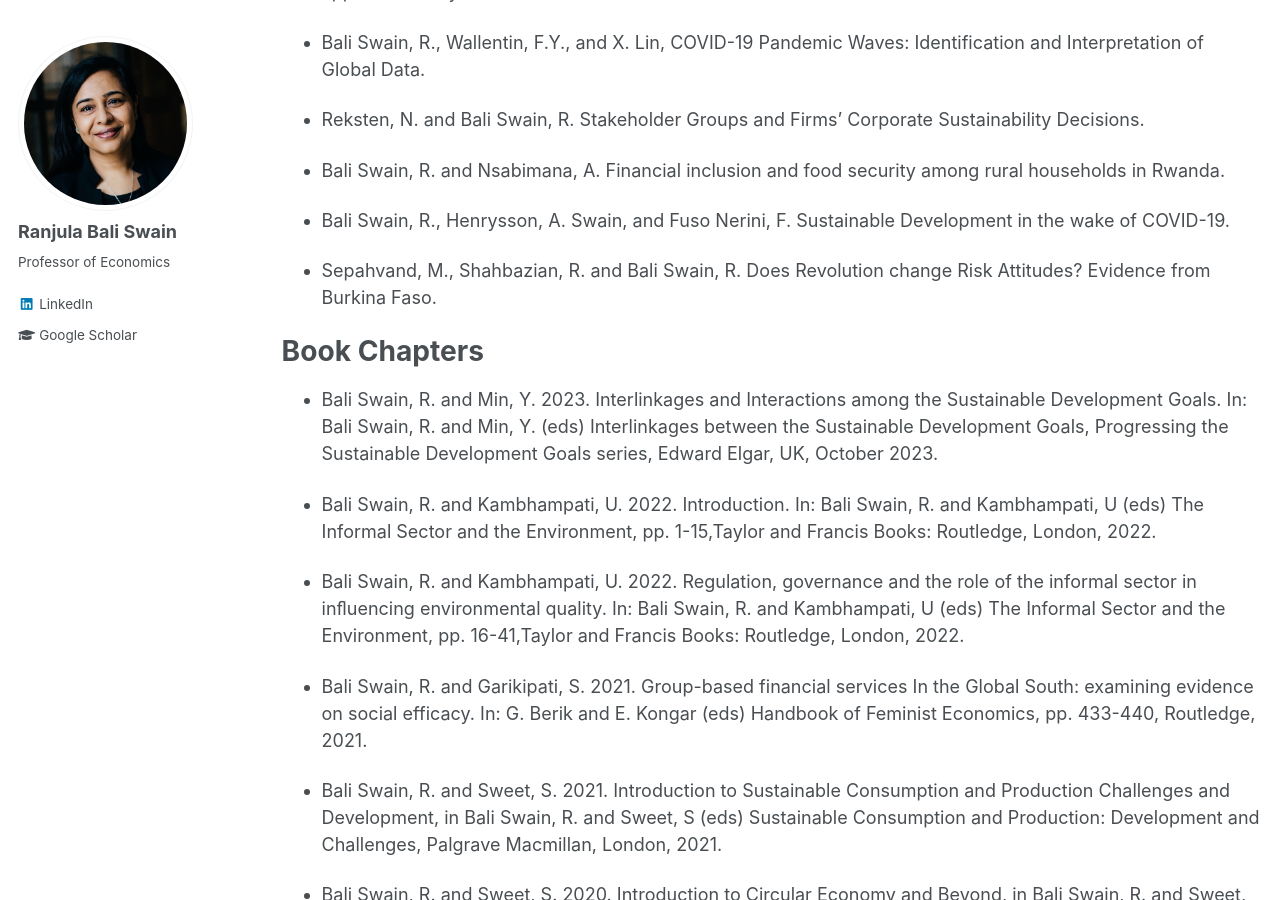
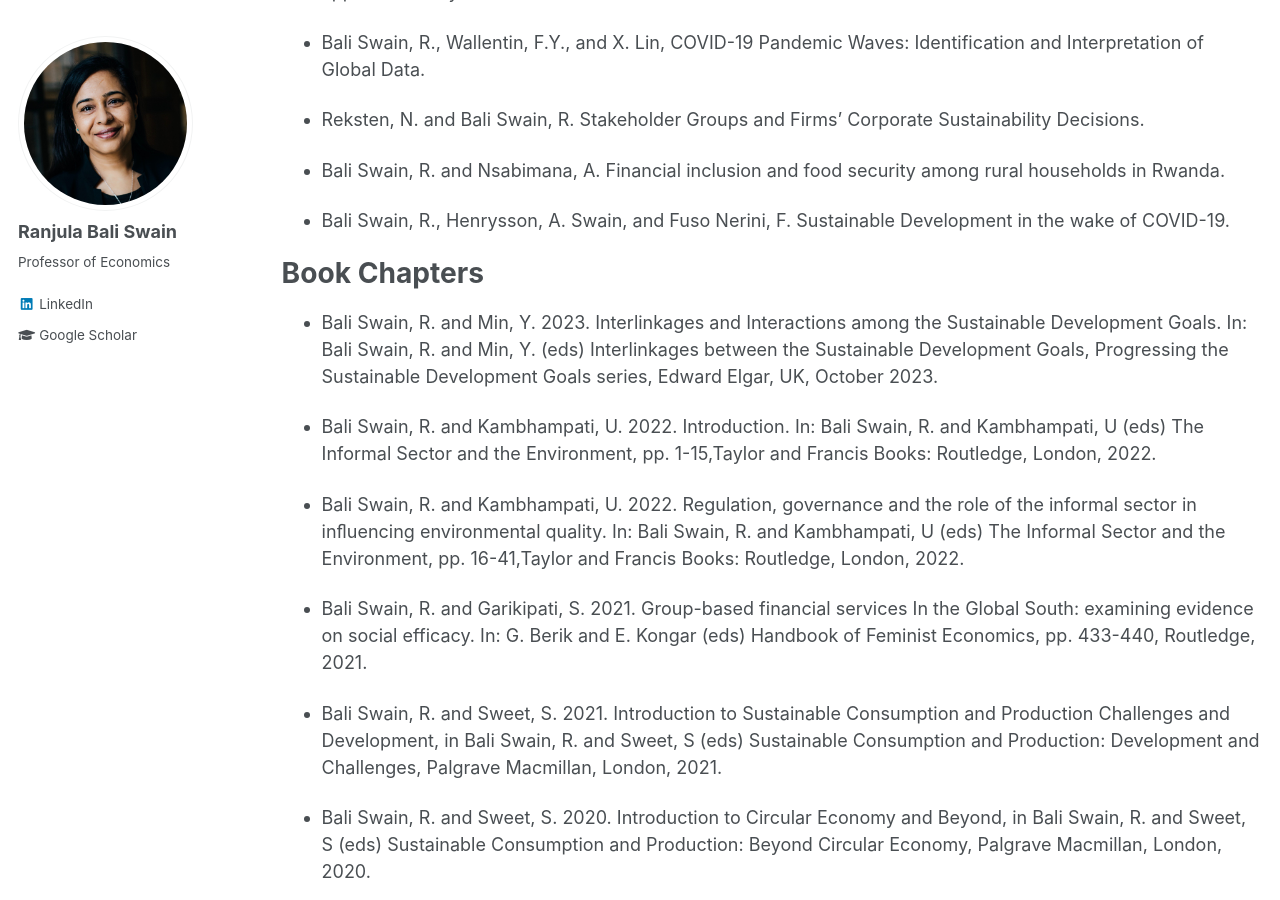
Before and after one commit to ranjbali/ranjbali.github.io, a Jekyll site: the page built from _pages/publications.md, in a window 1280 px wide and 900 px high, scrolled down 3988 px. Built offline with Jekyll 4.4.1, drawn with Linux system fonts in a browser that asks for light colours.

Commit message:
Update publications.md

```diff
--- a/_pages/publications.md
+++ b/_pages/publications.md
@@ -119,7 +119,6 @@ Also published as:  Bali Swain, R.  (2010). Financial Services for Low-income Ho
 
 * Bali Swain, R., Henrysson, A. Swain, and Fuso Nerini, F. Sustainable Development in the wake of COVID-19.
 
-* Sepahvand, M., Shahbazian, R. and Bali Swain, R. Does Revolution change Risk Attitudes? Evidence from Burkina Faso.
 
 Book Chapters
 ======
```
